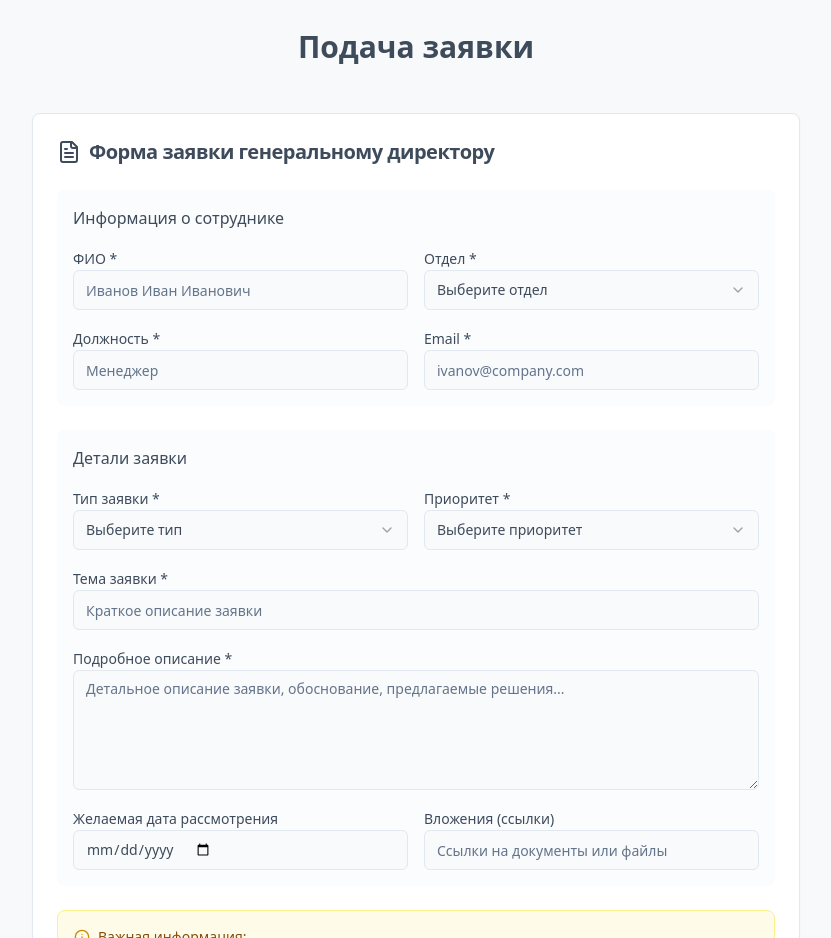
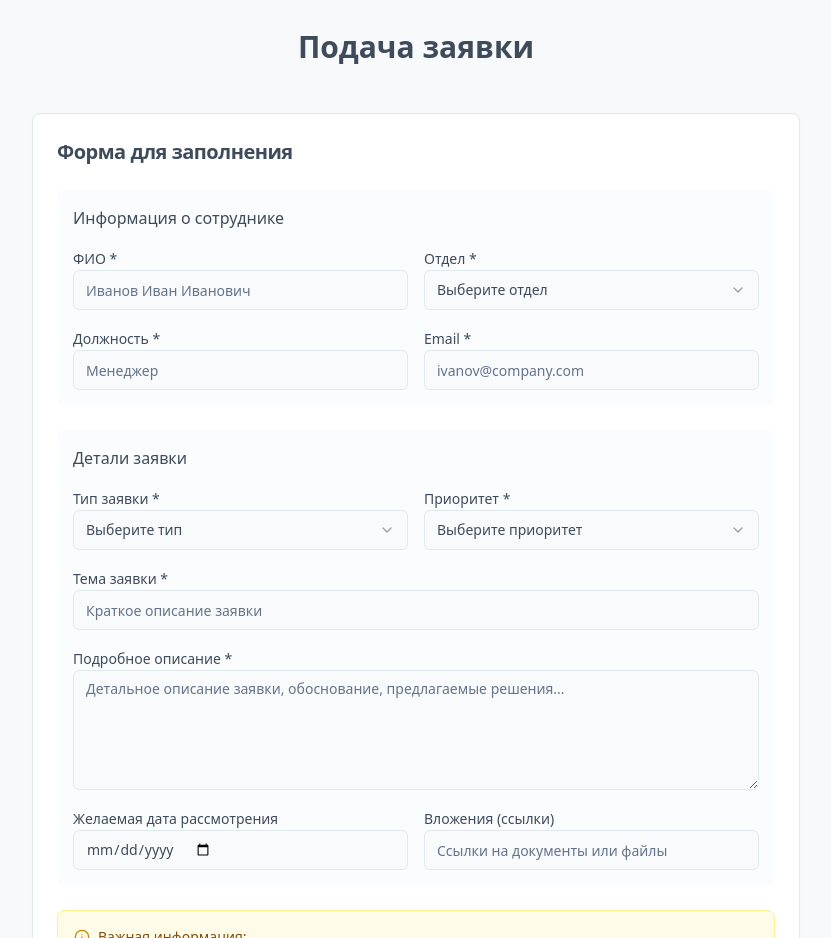
Before and after one commit to pr-poehali-dev/job-application-form-creation, a React (Vite) app: page / in a window 1280 px wide. Shown: the part 1160-2098 px from the top of the page, without its empty margins (224-1055 px from the left). Built offline with nearby package versions, Linux system fonts and the light colour scheme.

Commit message:
Обновление 1 компонентов

```diff
--- a/src/pages/Index.tsx
+++ b/src/pages/Index.tsx
@@ -262,10 +262,7 @@ export default function Index() {
 
             <Card>
               <CardHeader>
-                <CardTitle className="text-xl flex items-center gap-2">
-                  <Icon name="FileText" size={24} />
-                  Форма заявки генеральному директору
-                </CardTitle>
+                <CardTitle className="text-xl flex items-center gap-2">Форма для заполнения</CardTitle>
               </CardHeader>
               <CardContent>
                 <form onSubmit={handleSubmit} className="space-y-6">
```
